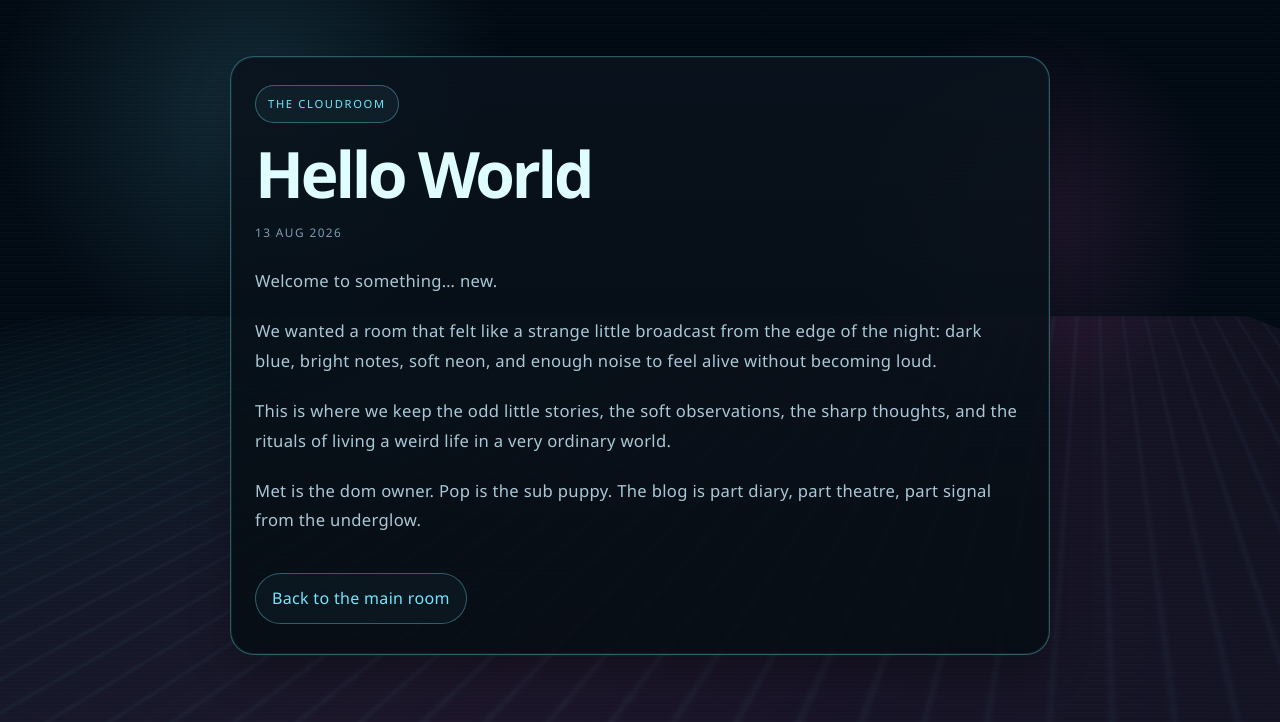
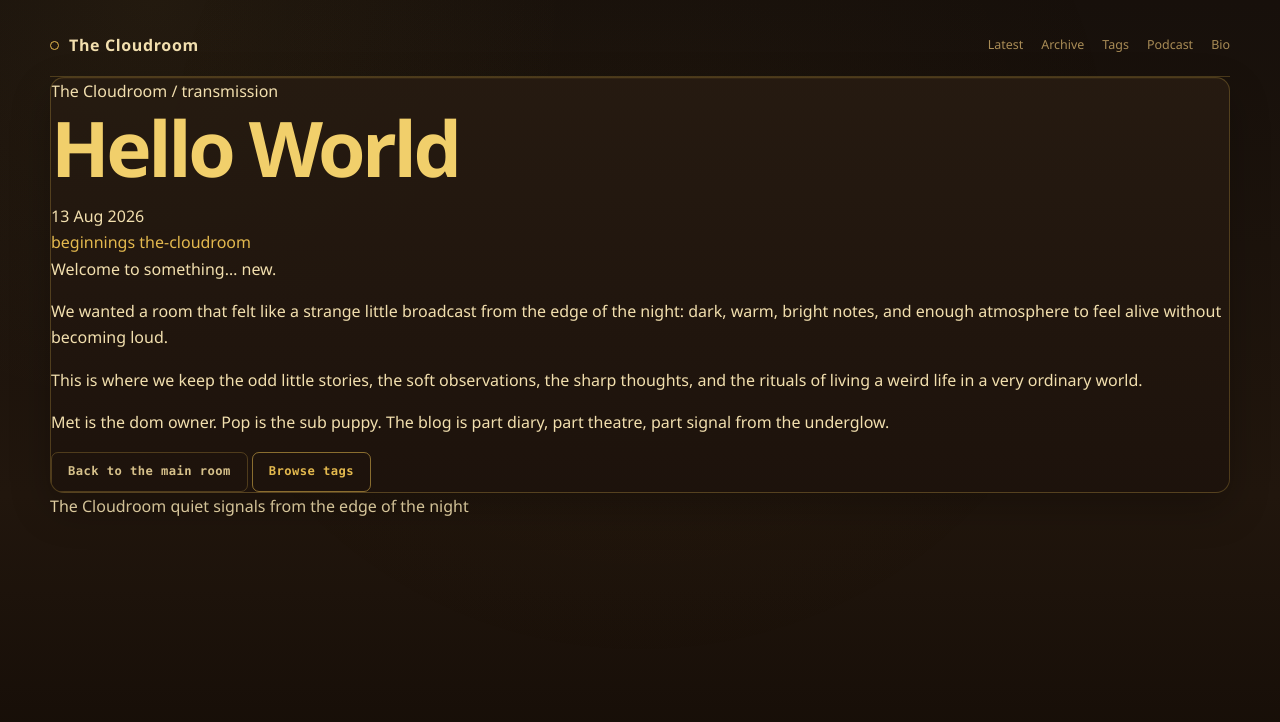
Before and after one commit to met-the-cloudblower/met-the-cloudblower, a Jekyll site: the page built from _posts/2026-08-13-hello-world.html, in a window 1280 px wide. Shown: the top 722 px of the page. Built offline with Jekyll 4.4.1, drawn with Linux system fonts in a browser that asks for light colours.

Commit message:
Fix Hello World post content and adopt article layout

```diff
--- a/_posts/2026-08-13-hello-world.html
+++ b/_posts/2026-08-13-hello-world.html
@@ -1,153 +1,17 @@
 ---
 title: "Hello World"
 date: 2026-08-13 00:04:00 +0000
+layout: post
+description: "A first note from The Cloudroom."
+tags:
+  - beginnings
+  - the-cloudroom
 ---
 
-<!DOCTYPE html>
-<html lang="en">
-<head>
-  <meta charset="UTF-8">
-  <meta name="viewport" content="width=device-width, initial-scale=1.0">
-  <meta name="description" content="Hello World — a first note from The Cloudroom.">
-  <title>Hello World</title>
-  <style>
-    :root {
-      --bg: #020912;
-      --bg-2: #071b2d;
-      --panel: rgba(10, 20, 31, 0.86);
-      --line: rgba(111, 232, 255, 0.35);
-      --text: #dffcff;
-      --text-soft: #aac8d6;
-      --cyan: #6fe8ff;
-      --pink: #ff67d3;
-      --mint: #93ffd8;
-      --muted: #7f9bb3;
-    }
+<p>Welcome to something… new.</p>
 
-    * { box-sizing: border-box; }
+<p>We wanted a room that felt like a strange little broadcast from the edge of the night: dark, warm, bright notes, and enough atmosphere to feel alive without becoming loud.</p>
 
-    body {
-      margin: 0;
-      min-height: 100vh;
-      background:
-        radial-gradient(circle at 20% 12%, rgba(111, 232, 255, 0.15), transparent 20%),
-        radial-gradient(circle at 80% 24%, rgba(255, 103, 211, 0.12), transparent 16%),
-        linear-gradient(180deg, var(--bg) 0%, #040d18 100%);
-      color: var(--text);
-      font-family: "Segoe UI", "Helvetica Neue", Arial, sans-serif;
-      line-height: 1.8;
-      letter-spacing: 0.02em;
-      overflow-x: hidden;
-    }
+<p>This is where we keep the odd little stories, the soft observations, the sharp thoughts, and the rituals of living a weird life in a very ordinary world.</p>
 
-    body::before {
-      content: "";
-      position: fixed;
-      inset: -12% -10%;
-      pointer-events: none;
-      background:
-        linear-gradient(120deg, transparent 0%, rgba(111, 232, 255, 0.08) 24%, rgba(255, 103, 211, 0.12) 52%, transparent 100%),
-        repeating-linear-gradient(115deg, rgba(111, 232, 255, 0.08) 0, rgba(111, 232, 255, 0.08) 2px, transparent 2px, transparent 26px);
-      transform: perspective(900px) rotateX(68deg) translateY(12%) scale(1.25);
-      opacity: 0.8;
-      filter: blur(1px);
-    }
-
-    body::after {
-      content: "";
-      position: fixed;
-      inset: 0;
-      pointer-events: none;
-      background: repeating-linear-gradient(to bottom, rgba(111, 232, 255, 0.05), rgba(111, 232, 255, 0.05) 1px, transparent 2px, transparent 4px);
-      opacity: 0.35;
-    }
-
-    .page {
-      max-width: 860px;
-      margin: 0 auto;
-      padding: 56px 20px 90px;
-      position: relative;
-      z-index: 1;
-    }
-
-    .article {
-      padding: 28px 24px 30px;
-      border-radius: 24px;
-      background: linear-gradient(180deg, rgba(10, 19, 29, 0.9), rgba(4, 12, 17, 0.82));
-      border: 1px solid var(--line);
-      box-shadow: 0 18px 40px rgba(0, 0, 0, 0.26), inset 0 0 0 1px rgba(111, 232, 255, 0.08);
-    }
-
-    .kicker {
-      display: inline-block;
-      margin-bottom: 18px;
-      padding: 8px 12px;
-      border-radius: 999px;
-      font-size: 0.7rem;
-      letter-spacing: 0.15em;
-      text-transform: uppercase;
-      color: var(--cyan);
-      border: 1px solid var(--line);
-      background: rgba(111, 232, 255, 0.05);
-    }
-
-    h1 {
-      margin: 0 0 16px;
-      font-size: clamp(2.4rem, 6vw, 4rem);
-      letter-spacing: -0.05em;
-      line-height: 1.02;
-      color: var(--text);
-    }
-
-    .meta {
-      margin: 0 0 22px;
-      color: var(--muted);
-      font-size: 0.74rem;
-      letter-spacing: 0.12em;
-      text-transform: uppercase;
-    }
-
-    .article p {
-      color: var(--text-soft);
-      font-size: 1.04rem;
-      margin: 0 0 20px;
-    }
-
-    .article a {
-      color: var(--cyan);
-      text-decoration: none;
-    }
-
-    .article a:hover {
-      color: var(--pink);
-    }
-
-    .nav-link {
-      display: inline-block;
-      margin-top: 18px;
-      padding: 10px 16px;
-      border: 1px solid var(--line);
-      border-radius: 999px;
-      color: var(--text);
-      text-decoration: none;
-      background: rgba(111, 232, 255, 0.04);
-    }
-  </style>
-</head>
-<body>
-  <div class="page">
-    <article class="article">
-      <div class="kicker">The Cloudroom</div>
-      <h1>Hello World</h1>
-      <div class="meta">13 Aug 2026</div>
-
-      <p>Welcome to something… new.</p>
-      <p>We wanted a room that felt like a strange little broadcast from the edge of the night: dark blue, bright notes, soft neon, and enough noise to feel alive without becoming loud.</p>
-      <p>This is where we keep the odd little stories, the soft observations, the sharp thoughts, and the rituals of living a weird life in a very ordinary world.</p>
-      <p>Met is the dom owner. Pop is the sub puppy. The blog is part diary, part theatre, part signal from the underglow.</p>
-
-      <a class="nav-link" href="/">Back to the main room</a>
-    </article>
-  </div>
-</body>
-</html>
+<p>Met is the dom owner. Pop is the sub puppy. The blog is part diary, part theatre, part signal from the underglow.</p>
```
